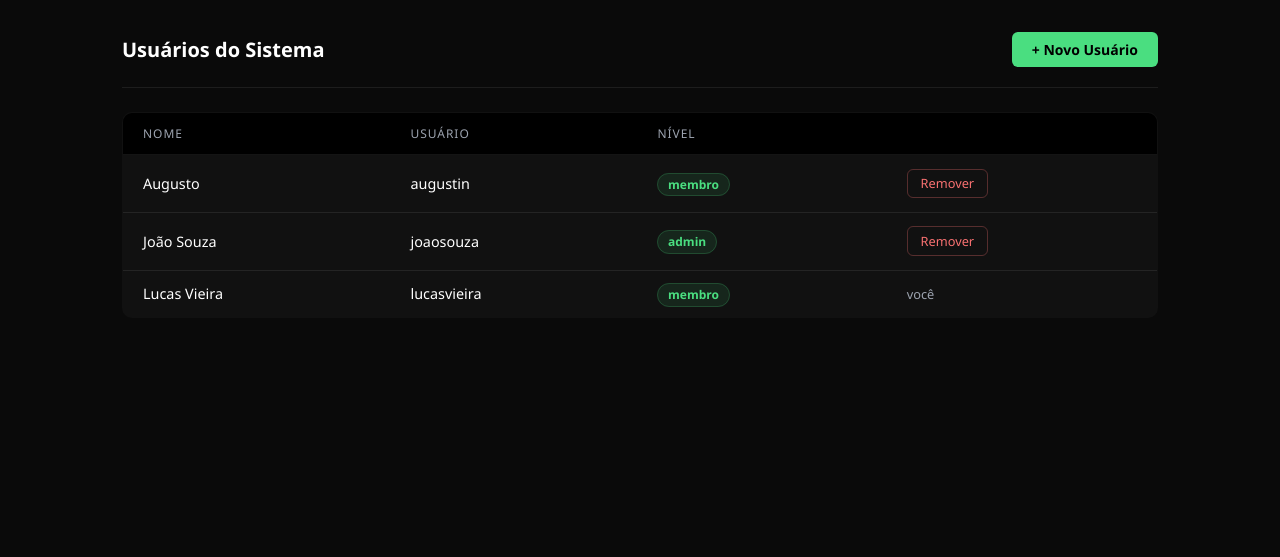
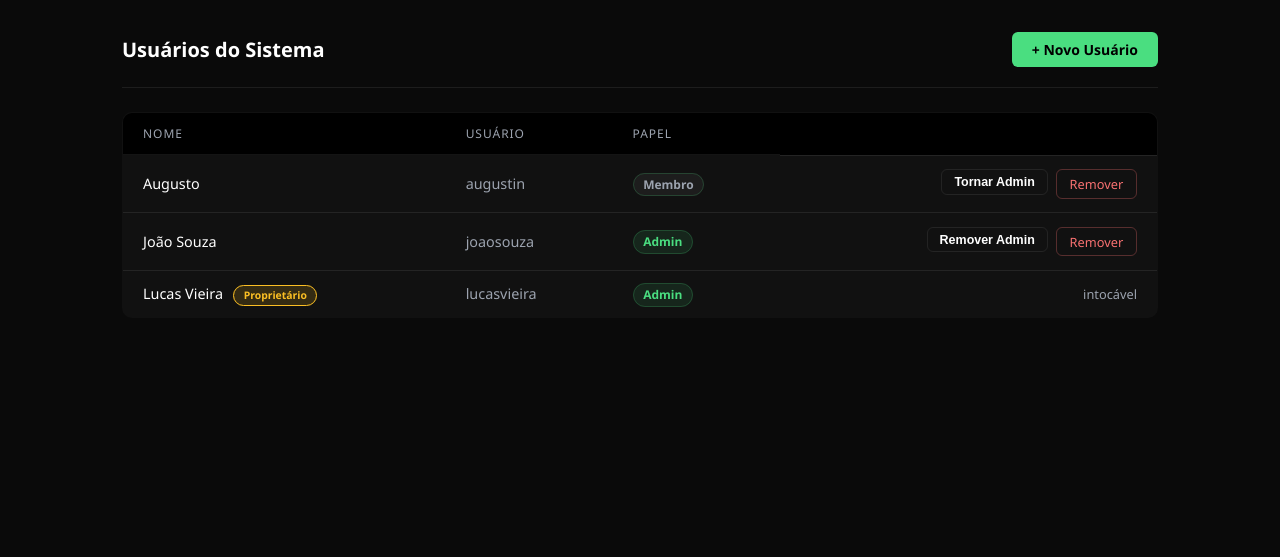
Before and after one commit to JohnShir0/justica940app, a Flask app: page /admin/usuarios in a window 1280 px wide. Shown: the part 69-626 px from the top of the page. Run offline with Flask 3, Linux system fonts and the light colour scheme; a user stored in the database is signed in; data comes from the database, SQL or seed files in the repository.

Commit message:
Update admin_usuarios.html

```diff
--- a/demolay/templates/admin_usuarios.html
+++ b/demolay/templates/admin_usuarios.html
@@ -12,22 +12,45 @@
     <tr>
       <th>Nome</th>
       <th>Usuário</th>
-      <th>Nível</th>
+      <th>Papel</th>
       <th></th>
     </tr>
   </thead>
   <tbody>
     {% for u in usuarios %}
     <tr>
-      <td>{{ u.nome }}</td>
-      <td>{{ u.username }}</td>
-      <td><span class="badge">{{ u.role }}</span></td>
+      <td style="font-weight:500;">
+        {{ u.nome }}
+        {% if u.id == owner_id %}
+          <span class="badge" style="font-size:0.65rem;background:rgba(251,191,36,0.15);color:#fbbf24;border:1px solid #fbbf24;margin-left:0.4rem;">Proprietário</span>
+        {% endif %}
+      </td>
+      <td style="color:var(--texto-muted);">{{ u.username }}</td>
       <td>
-        {% if u.id != session.user_id %}
+        {% if u.id == owner_id %}
+          <span class="badge">Admin</span>
+        {% elif u.role == 'admin' %}
+          <span class="badge">Admin</span>
+        {% else %}
+          <span class="badge" style="background:rgba(255,255,255,0.05);color:var(--texto-muted);">Membro</span>
+        {% endif %}
+      </td>
+      <td style="display:flex;gap:0.5rem;justify-content:flex-end;flex-wrap:wrap;">
+        {% if u.id == owner_id %}
+          <span style="color:var(--texto-muted);font-size:0.8rem;align-self:center;">intocável</span>
+        {% elif u.id == session.user_id %}
+          <span style="color:var(--texto-muted);font-size:0.8rem;align-self:center;">você</span>
+        {% else %}
+          <form method="POST" action="{{ url_for('toggle_admin', id=u.id) }}"
+                onsubmit="return confirm('{{ 'Remover permissão de Admin de' if u.role == 'admin' else 'Tornar Admin:' }} {{ u.nome }}?')">
+            {% if u.role == 'admin' %}
+              <button type="submit" class="btn secundario" style="font-size:0.78rem;padding:0.3rem 0.75rem;">Remover Admin</button>
+            {% else %}
+              <button type="submit" class="btn secundario" style="font-size:0.78rem;padding:0.3rem 0.75rem;">Tornar Admin</button>
+            {% endif %}
+          </form>
           <a href="{{ url_for('deletar_usuario', id=u.id) }}" class="btn-danger"
              onclick="return confirm('Remover o usuário {{ u.username }}?')">Remover</a>
-        {% else %}
-          <span style="color:var(--texto-muted); font-size:0.8rem;">você</span>
         {% endif %}
       </td>
     </tr>
```
